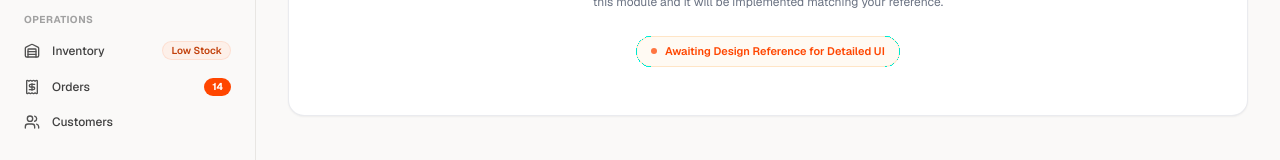
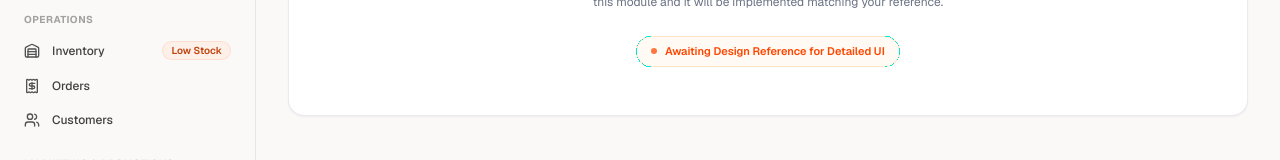
Before and after one commit to mahosin-islam/SmarterShope, a Next.js app: page /admin/banners in a window 1280 px wide. Shown: the part 344-504 px from the top of the page. Built offline with nearby package versions, Linux system fonts and the light colour scheme; no server answers.

Commit message:
fix(admin): remove hardcoded 14 badge - sidebar pendingOrders now fully dynamic from API

```diff
--- a/src/components/layouts/admin/AdminSidebar.tsx
+++ b/src/components/layouts/admin/AdminSidebar.tsx
@@ -253,9 +253,9 @@ export function AdminSidebar() {
                 <Receipt className="w-4 h-4 text-neutral-600 flex-shrink-0" />
                 {!collapsed && <span>Orders</span>}
               </div>
-              {!collapsed && (
+              {!collapsed && counts.pendingOrders > 0 && (
                 <span className="text-[10px] font-bold px-2 py-0.5 rounded-full bg-[#ff4600] text-white">
-                  {counts.pendingOrders > 0 ? counts.pendingOrders : '14'}
+                  {counts.pendingOrders}
                 </span>
               )}
             </Link>
```
